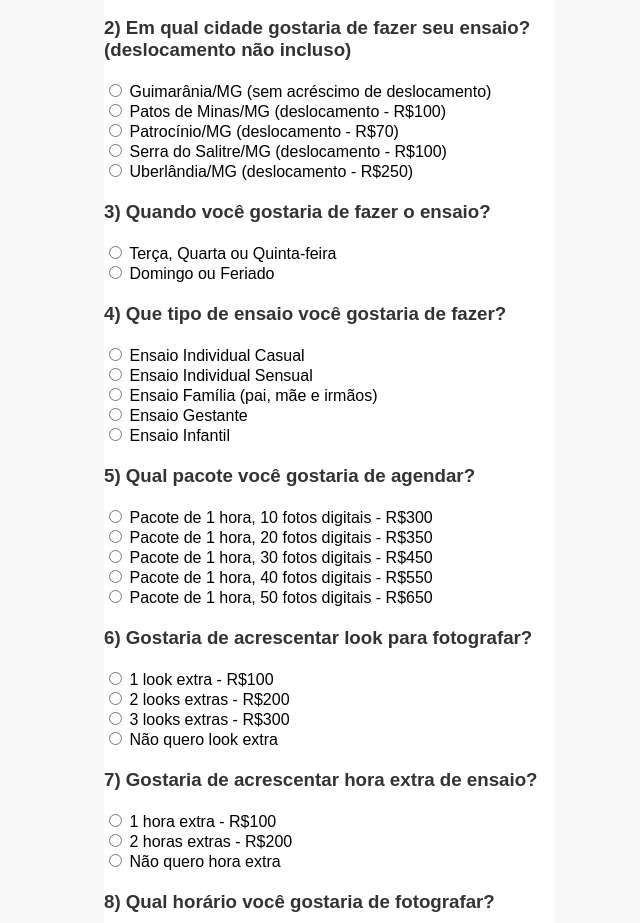
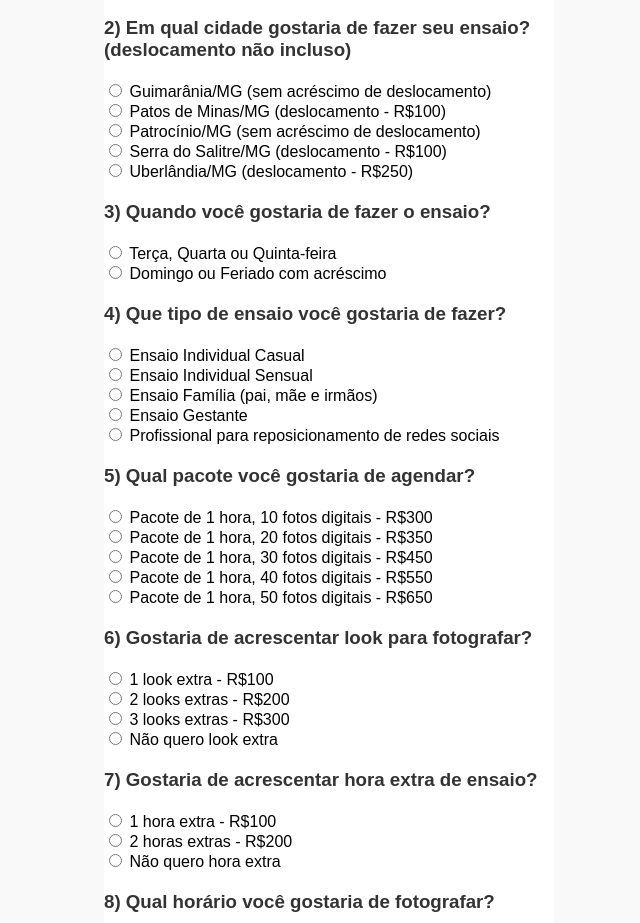
Before and after one commit to Danielportrait/priceus-retratos, a website: page index.html in a window 1280 px wide. Shown: the part 854-1777 px from the top of the page, without its empty margins (311-951 px from the left). Drawn offline with nearby package versions, Linux system fonts and the light colour scheme.

Commit message:
index.html

```diff
--- a/index.html
+++ b/index.html
@@ -65,8 +65,8 @@
                 </li>
 
                 <li>
-                  <input type="radio" name="cidadeEnsaio" value="70" onchange="calcularDeslocamento()" />
-                  <span>Patrocínio/MG (deslocamento - R$70)</span>
+                  <input type="radio" name="cidadeEnsaio" value="0" onchange="calcularDeslocamento()" />
+                  <span>Patrocínio/MG (sem acréscimo de deslocamento)</span>
                 </li>
                 <li>
                   <input type="radio" name="cidadeEnsaio" value="100" onchange="calcularDeslocamento()" />
@@ -90,7 +90,7 @@
                 </li>
                 <li>
                   <input type="radio" name="diaEnsaio" value="1.5" onchange="calcularMultiplicador()" />
-                  <span>Domingo ou Feriado</span>
+                  <span>Domingo ou Feriado com acréscimo</span>
                 </li>
               </ul>
             </div>
@@ -116,8 +116,8 @@
                   <span>Ensaio Gestante</span>
                 </li>
                 <li>
-                  <input type="radio" name="tipoEnsaio" value="infantil" />
-                  <span>Ensaio Infantil</span>
+                  <input type="radio" name="tipoEnsaio" value="Profissional" />
+                  <span>Profissional para reposicionamento de redes sociais</span>
                 </li>
               </ul>
             </div>
```
